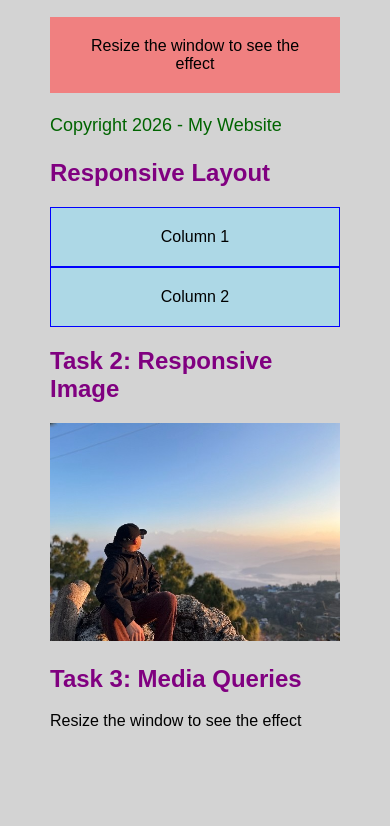
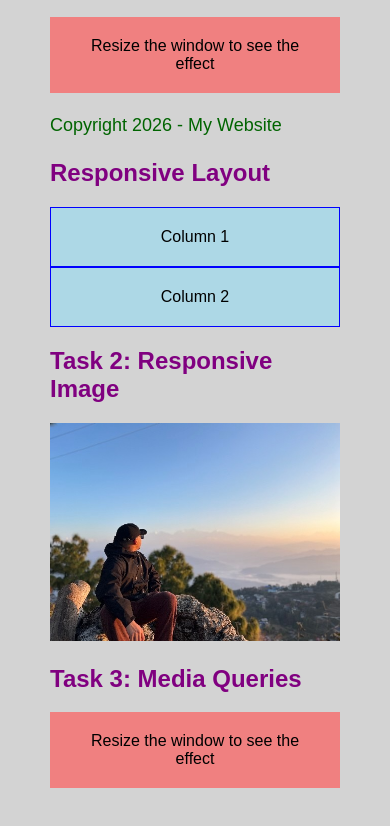
Before and after one commit to Shuvamss/website_dev_course_autumn_2026, a plain HTML site: page WS05/index.html in a window 390 px wide. Shown: the part 4266-5092 px from the top of the page. Before the commit the page ends 5046 px from the top, so only its background shows below. Drawn offline with Linux system fonts and the light colour scheme.

Commit message:
Added  media query box

```diff
--- a/WS05/styles.css
+++ b/WS05/styles.css
@@ -198,3 +198,19 @@ input[type="submit"] {
     max-width: 100%;
     height: auto;
 }
+.media-query-box {
+    padding: 20px;
+    text-align: center;
+}
+
+@media (max-width: 600px) {
+    .media-query-box {
+        background-color: lightcoral;
+    }
+}
+
+@media (min-width: 601px) {
+    .media-query-box {
+        background-color: lightblue;
+    }
+}
```
